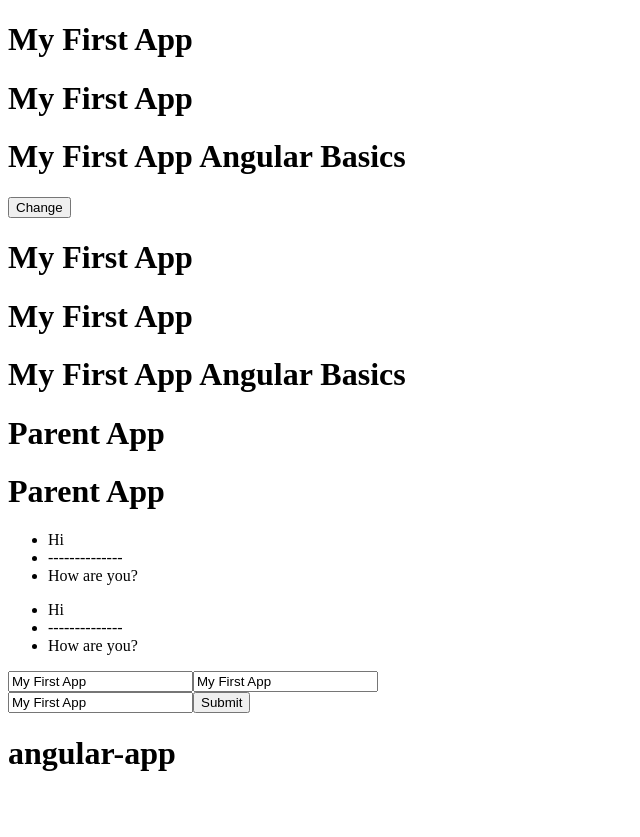
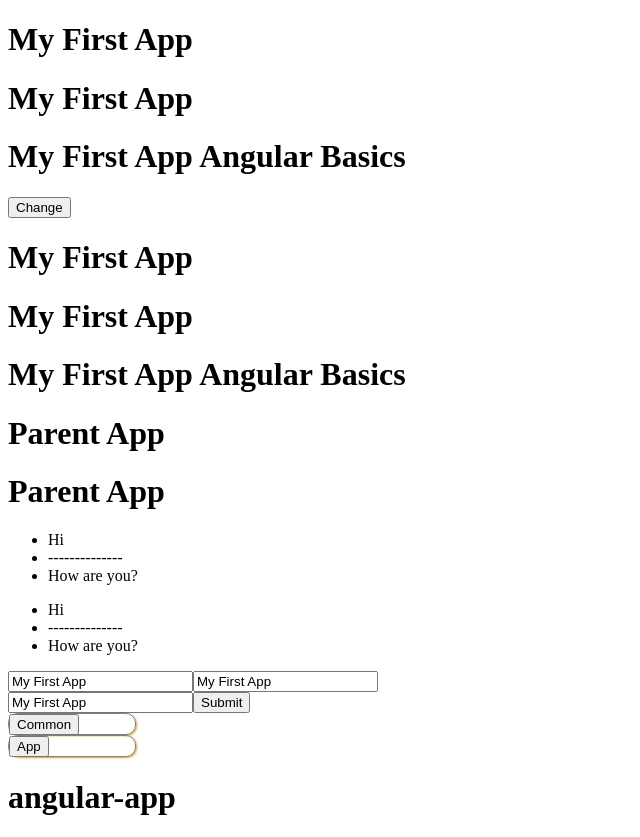
Before and after one commit to santoshsanju/angular, an Angular app in the folder angular-app/: page / in a window 1280 px wide. Shown: the whole page, without its empty margins (0-640 px from the left). Before the commit the page ends 800 px from the top, so only its background shows below. Built offline with nearby package versions, Linux system fonts and the light colour scheme.

Commit message:
Content Projection ng-content

```diff
--- a/angular-app/src/app/header/header.component.html
+++ b/angular-app/src/app/header/header.component.html
@@ -53,3 +53,7 @@
   <input type="text" name="title" [(ngModel)]="title">
   <button type="submit">Submit</button>
 </form>
+
+<!-- Content Projection -->
+<app-common><button type="button">Common</button></app-common>
+<app-common><button type="button">App</button></app-common>
--- a/angular-app/src/app/header/header.component.ts
+++ b/angular-app/src/app/header/header.component.ts
@@ -1,11 +1,12 @@
 import { NgFor, NgIf } from '@angular/common';
 import { Component, EventEmitter, Input, Output, computed, input, output, signal } from '@angular/core';
 import { FormsModule } from '@angular/forms';
+import { CommonComponent } from "../shared/common/common.component";
 
 @Component({
   selector: 'app-header',
   standalone: true,
-  imports: [ NgFor, NgIf, FormsModule ],
+  imports: [ NgFor, NgIf, FormsModule, CommonComponent ],
   templateUrl: './header.component.html',
   styleUrl: './header.component.scss'
 })
--- /dev/null
+++ b/angular-app/src/app/shared/common/common.component.html
@@ -0,0 +1,2 @@
+<!-- Content Projection -->
+<div class="common-div"><ng-content /></div>
--- /dev/null
+++ b/angular-app/src/app/shared/common/common.component.scss
@@ -0,0 +1,8 @@
+.common-div {
+  border: 1px solid gray;
+  box-shadow: 1px 1px 2px goldenrod;
+  border-radius: 10px;
+  height: 20px;
+  width: 10%;
+  color: red;
+}
```
Also changed, not shown: angular-app/src/app/shared/common/common.component.ts (added, +12 -0 lines), 1 other file (tests, documents, lock files or other folders).
